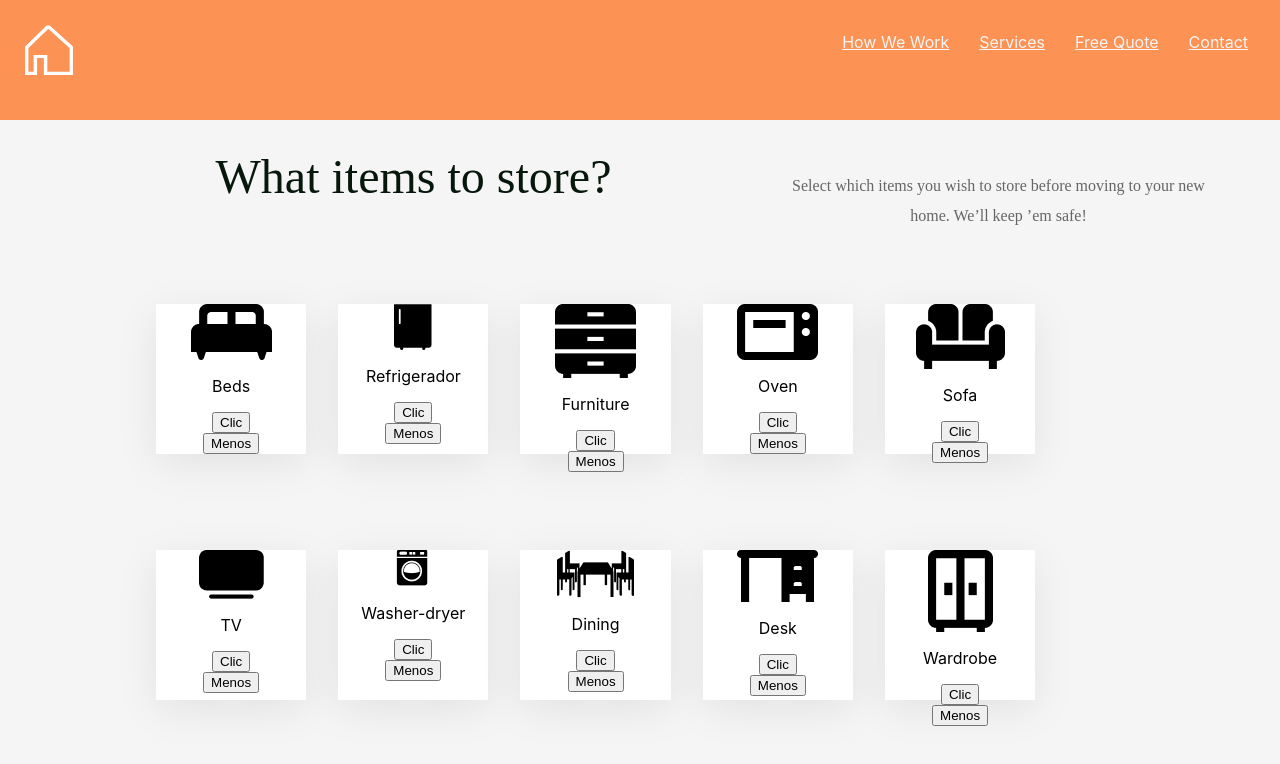
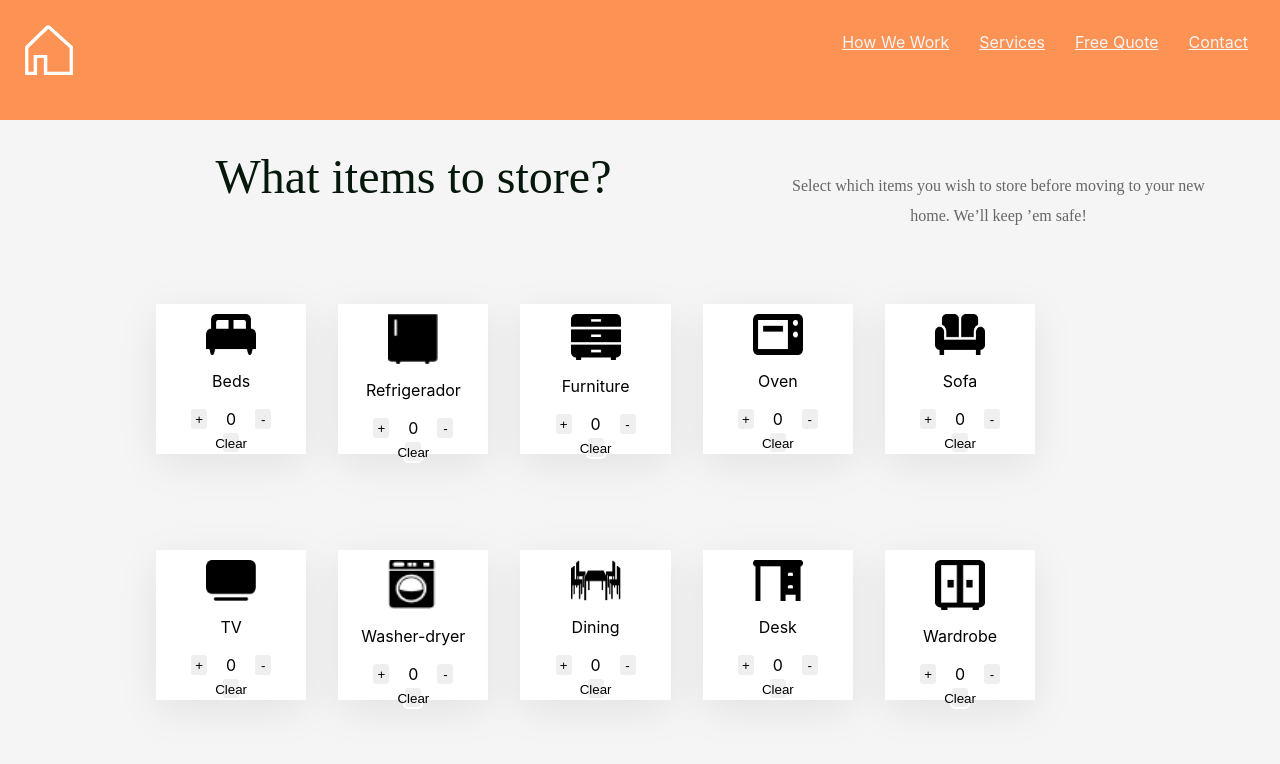
Before and after one commit to MarioAG2022/Frontend-Challenge, a React (Create React App) app: page / in a window 1280 px wide. Shown: the top 764 px of the page. Built offline with nearby package versions, Linux system fonts and the light colour scheme.

Commit message:
Se agregraron los estados de cada producto

```diff
--- /dev/null
+++ b/src/componentes/Contador.js
@@ -0,0 +1,11 @@
+import React from "react";
+
+function Contador({numClics}){
+    return(
+     <div className="contador">
+        {numClics}
+     </div>
+    )
+}
+
+export default Contador;
--- a/src/componentes/Producto.js
+++ b/src/componentes/Producto.js
@@ -1,37 +1,57 @@
 import React from 'react';
 import '../css/Producto.css';
+import '../css/Boton.css';
+import '../css/Contador.css';
 import Boton from './Boton';
-import App from '../App';
+import Contador from './Contador';
+import { useState } from 'react';
 
 function Producto(props){
+  const [numClics,setNumClics] = useState(0);
   const manejarClic = () =>{
-    console.log('Mas');
+    setNumClics(numClics + 1);
   }
   const manejarClicMenos = () =>{
-    console.log('Menos');
+    setNumClics(numClics - 1);
+  }
+  const manejarClicClean = () =>{
+    setNumClics(0);
   }
 
   return(
       <div className='contenedor-iconos'>
+
         <img
-        className='imagen-producto'
-        src={require(`../img/img-${props.imagen}.png`)}
-        alt='Icono de cama'
+          className='imagen-producto'
+          src={require(`../img/img-${props.imagen}.png`)}
+          alt='Icono de cama'
         />
         <div className='contenedor-texto-nombre'>
           <p className='nombre-producto'>{props.nombre}</p>
         </div>
-        <Boton
-            texto='Clic'
+        <div className='contenedor-contador'>
+          <Boton
+            className='operador'
+            texto='+'
             esBotonDeMas={true}
             manejarClic={manejarClic}
-            />
+          />
+          <Contador numClics={numClics}/>
           <Boton
-            texto='Menos'
+            className='operador'
+            texto='-'
             esBotonDeMas={false}
             manejarClic={manejarClicMenos}
           />
+          </div>
+          <Boton
+            className='limpiador'
+            texto='Clear'
+            esBotonDeMas={false}
+            manejarClic={manejarClicClean}
+            />
       </div>
+
   );
 }
 
--- /dev/null
+++ b/src/css/Boton.css
@@ -0,0 +1,10 @@
+button{
+    width: 20px;
+    border: 2px solid white;
+    border-radius: 5px;
+    cursor: pointer;
+    display: flex;
+    justify-content: center;
+    flex-direction: row;
+    padding-top: 3px;
+}
--- /dev/null
+++ b/src/css/Contador.css
@@ -0,0 +1,8 @@
+.contador{
+    width: 40px;
+    text-align: center;
+    color: black;
+    background-color: white;
+    border: 2px solid white;
+
+}
--- a/src/css/Producto.css
+++ b/src/css/Producto.css
@@ -21,7 +21,14 @@
     margin: 1rem 1rem 5rem 1rem;
 }
 .imagen-producto{
+    width: 50px;
+    height: 50px;
     display: flex;
     align-items: center;
     justify-content: center;
+    padding-top: 10px;
 }
+.contenedor-contador{
+    display: flex;
+    justify-content: center;
+}
```
